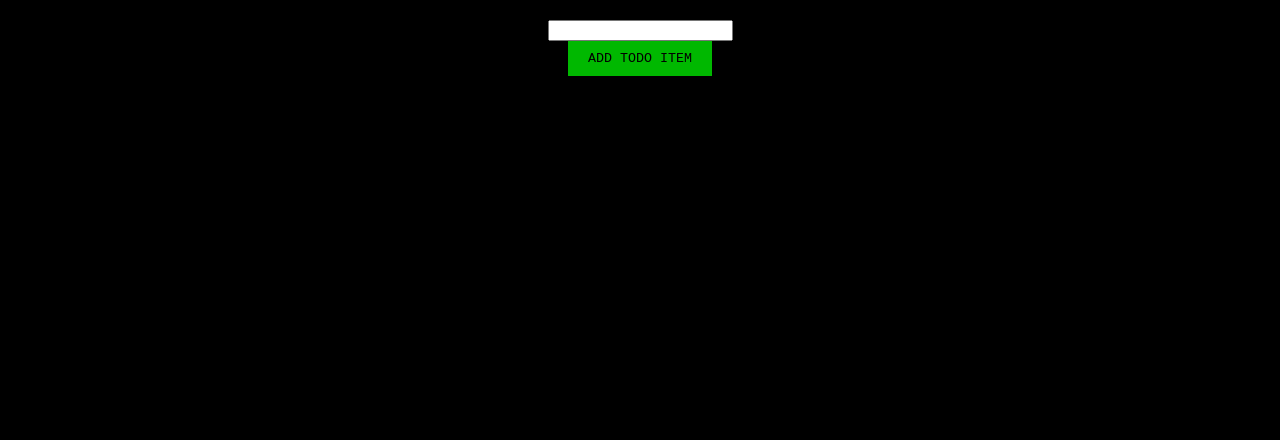
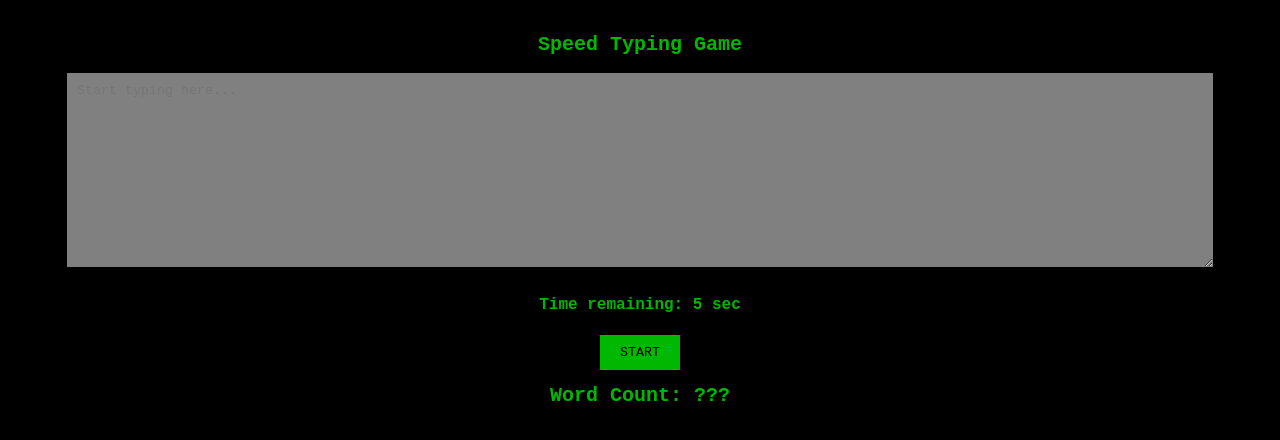
Before and after one commit to sotobry/v-school-level-4, a React (Create React App) app: page / in a window 1280 px wide. Shown: the top 440 px of the page. Built offline with nearby package versions, Linux system fonts and the light colour scheme.

Commit message:
Finish Speed Typing Game Part 7 lesson.

```diff
--- a/src/App.js
+++ b/src/App.js
@@ -19,7 +19,7 @@ import './App.css';
 // import ChangingMoreComplexState from './lessons/18_useState/ChangingMoreComplexState';
 // import UseEffect from './lessons/19_useEffect/UseEffect';
 import SpeedTypingGame from './lessons/20_speedTypingGame/SpeedTypingGame';
-import UseRef from './lessons/21_useRef/UseRef';
+// import UseRef from './lessons/21_useRef/UseRef';
 
 function App() {
   return (
@@ -44,8 +44,8 @@ function App() {
       {/* <ChangingState /> */}
       {/* <ChangingMoreComplexState /> */}
       {/* <UseEffect /> */}
-      {/* <SpeedTypingGame /> */}
-      <UseRef />
+      <SpeedTypingGame />
+      {/* <UseRef /> */}
     </div>
   );
 }
--- a/src/lessons/20_speedTypingGame/SpeedTypingGame.js
+++ b/src/lessons/20_speedTypingGame/SpeedTypingGame.js
@@ -30,6 +30,7 @@ const SpeedTypingGame = () => {
   const handleClick = () => {
     // setWordCountTo(0);
     startGame();
+    textAreaEl.current.disabled = false;
     textAreaEl.current.focus();
   };
 
```
